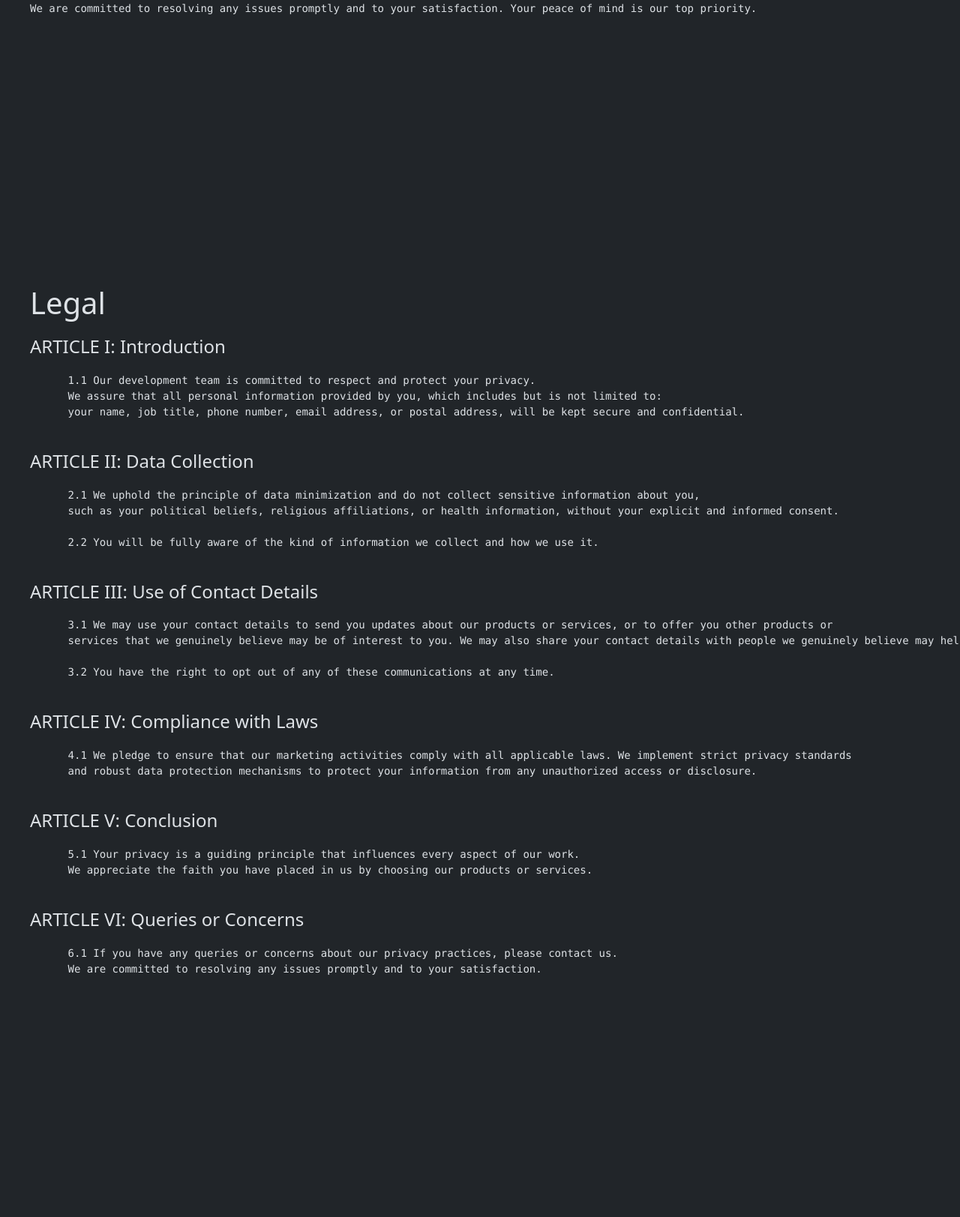
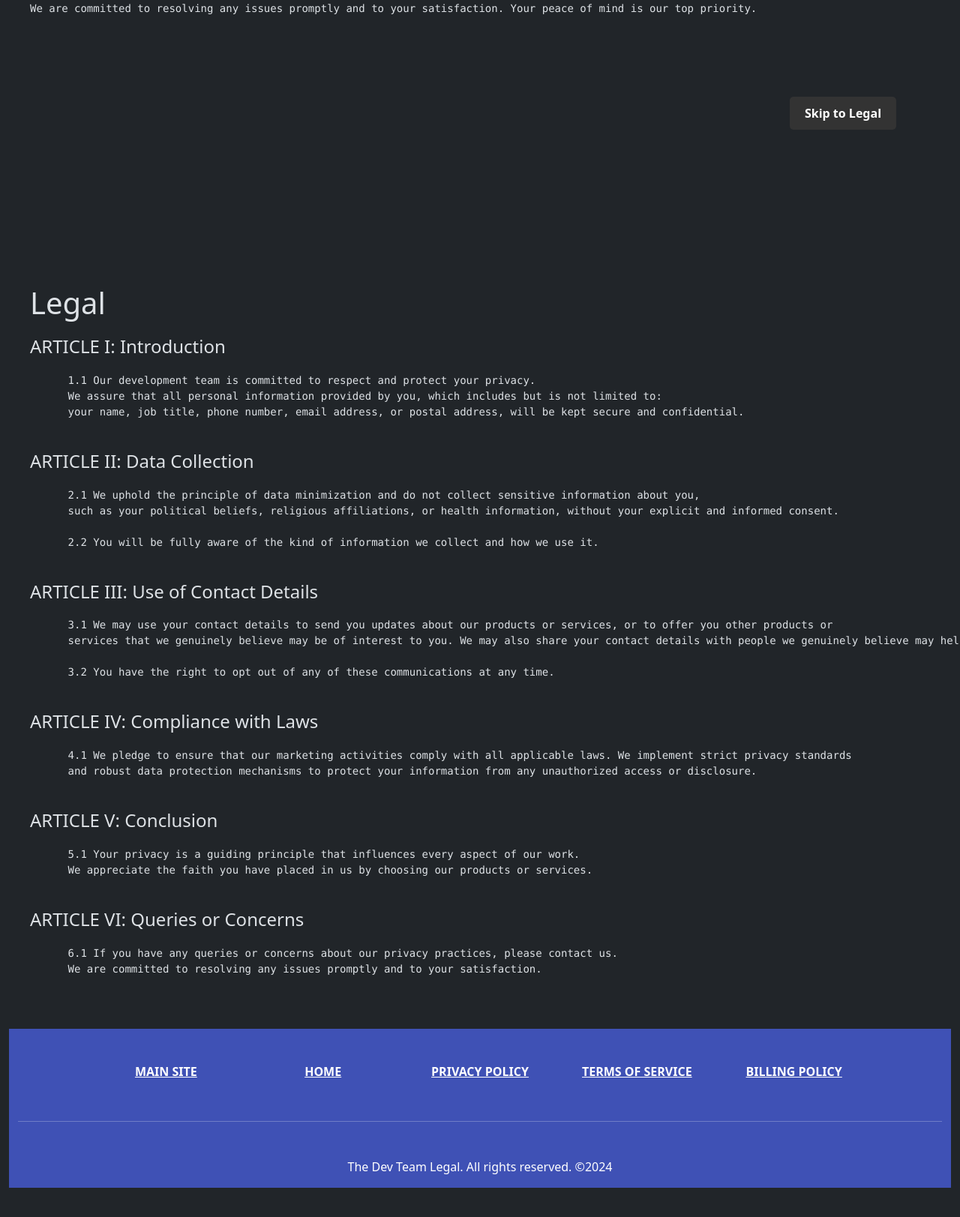
Before and after one commit to TDevTeam/legal, a plain HTML site: page pp.html in a window 1280 px wide. Shown: the part 607-2230 px from the top of the page at 75% size. Before the commit the page ends 1947 px from the top, so only its background shows below. Drawn offline with nearby package versions, Linux system fonts and the light colour scheme.

Commit message:
added button

```diff
--- a/pp.html
+++ b/pp.html
@@ -7,7 +7,34 @@
     <link rel="stylesheet" href="style.css">
     <link href="https://cdn.jsdelivr.net/npm/bootstrap@5.3.3/dist/css/bootstrap.min.css" rel="stylesheet" integrity="sha384-QWTKZyjpPEjISv5WaRU9OFeRpok6YctnYmDr5pNlyT2bRjXh0JMhjY6hW+ALEwIH" crossorigin="anonymous">
   </head>
+
   <body data-bs-theme="dark">
+    <style>
+      .fixed-button {
+        position: fixed;
+        bottom: 20px;
+        left: 80%;
+        margin-left: 100px;
+        transform: translateX(-50%);
+        background-color: #333;
+        padding: 10px 20px;
+        border-radius: 5px;
+      }
+
+      .fixed-button a {
+        color: #fff;
+        text-decoration: none;
+        font-size: 16px;
+        font-weight: bold;
+      }
+      .fixed-button.hidden {
+        opacity: 0;
+        pointer-events: none;
+      }
+    </style>
+    <div class="fixed-button">
+      <a href="#legal">Skip to Legal</a>
+    </div>
     <div class="div1">
       <ul class="navigationbar nav nav-underline">
           <li class="nav-item"><a class="nav-link disabled" style="color: #FFFFFF;font-weight: bold;" href="/index.html">Legal            </a></li>
@@ -80,5 +107,108 @@ We are committed to resolving any issues promptly and to your satisfaction. Your
       We are committed to resolving any issues promptly and to your satisfaction.
     </pre>
   </body>
+  <style>
+    .container {
+       max-width: 100%;
+       margin-left: auto;
+       margin-right: auto;
+     }
+
+    .text-center {
+       text-align: center;
+     }
+    .text-white {
+       color: #ffffff;
+     }
+    .bg-blue-500 {
+       background-color: #3f51b5;
+     }
+
+
+    .d-flex {
+       display: flex;
+     }
+    .justify-content-center {
+       justify-content: center;
+     }
+
+    .text-uppercase {
+       text-transform: uppercase;
+     }
+    .font-weight-bold {
+       font-weight: bold;
+     }
+
+    .hr {
+       border-top: 1px solid currentColor;
+     }
+
+    .text-center {
+       text-align: center;
+     }
+
+   </style>
+   </head>
+   <body>
+
+   <div class="container my-5">
+     <footer class="text-center text-white bg-blue-500">
+       <div class="container">
+         <section class="mt-5">
+           <div class="row text-center d-flex justify-content-center pt-5">
+             <div class="col-md-2">
+               <h6 class="text-uppercase font-weight-bold">
+                 <a href="https://devteamit.com" class="text-white">Main Site</a>
+               </h6>
+             </div>
+             <div class="col-md-2">
+               <h6 class="text-uppercase font-weight-bold">
+                 <a href="https://devteamit.com/legal" class="text-white">Home</a>
+               </h6>
+             </div>
+             <div class="col-md-2">
+               <h6 class="text-uppercase font-weight-bold">
+                 <a href="https://devteamit.com/legal/pp.html" class="text-white">
+                   Privacy Policy</a>
+               </h6>
+             </div>
+             <div class="col-md-2">
+               <h6 class="text-uppercase font-weight-bold">
+                 <a href="https://devteamit.com/legal/tos.html" class="text-white">Terms of Service</a>
+               </h6>
+             </div>
+             <div class="col-md-2">
+               <h6 class="text-uppercase font-weight-bold">
+                 <a href="https://devteamit.com/legal/bp.html" class="text-white">Billing Policy</a>
+               </h6>
+             </div>
+           </div>
+         </section>
+         <hr class="my-5" />
+         <section class="mb-5">
+           <div class="row d-flex justify-content-center">
+             <div class="col-lg-8">
+               <p>The Dev Team Legal. All rights reserved. ©2024</p>
+             </div>
+           </div>
+         </section>
+
+    <script>
+      window.addEventListener('scroll', function() {
+        const targetSection = document.getElementById('legal');
+        const fixedButton = document.querySelector('.fixed-button');
+
+        const targetSectionTop = targetSection.offsetTop;
+        const targetSectionHeight = targetSection.offsetHeight;
+        const windowHeight = window.innerHeight;
+        const scrollPosition = window.pageYOffset;
+
+        if (scrollPosition > targetSectionTop - windowHeight + targetSectionHeight / 2) {
+          fixedButton.classList.add('hidden');
+        } else {
+          fixedButton.classList.remove('hidden');
+        }
+      });
+    </script>
     <script src="https://cdn.jsdelivr.net/npm/bootstrap@5.3.3/dist/js/bootstrap.bundle.min.js" integrity="sha384-YvpcrYf0tY3lHB60NNkmXc5s9fDVZLESaAA55NDzOxhy9GkcIdslK1eN7N6jIeHz" crossorigin="anonymous"></script>
 </html>
```
